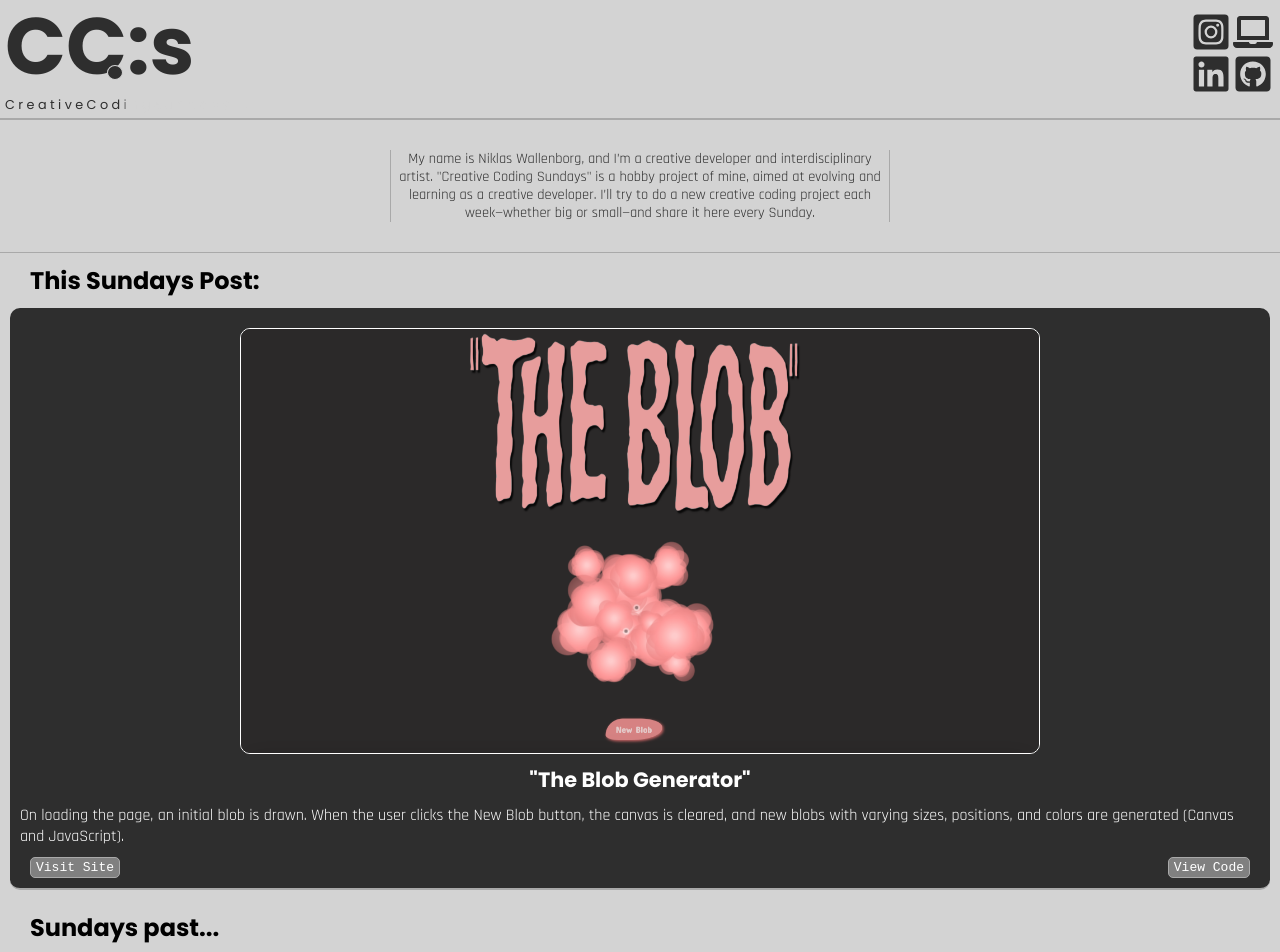
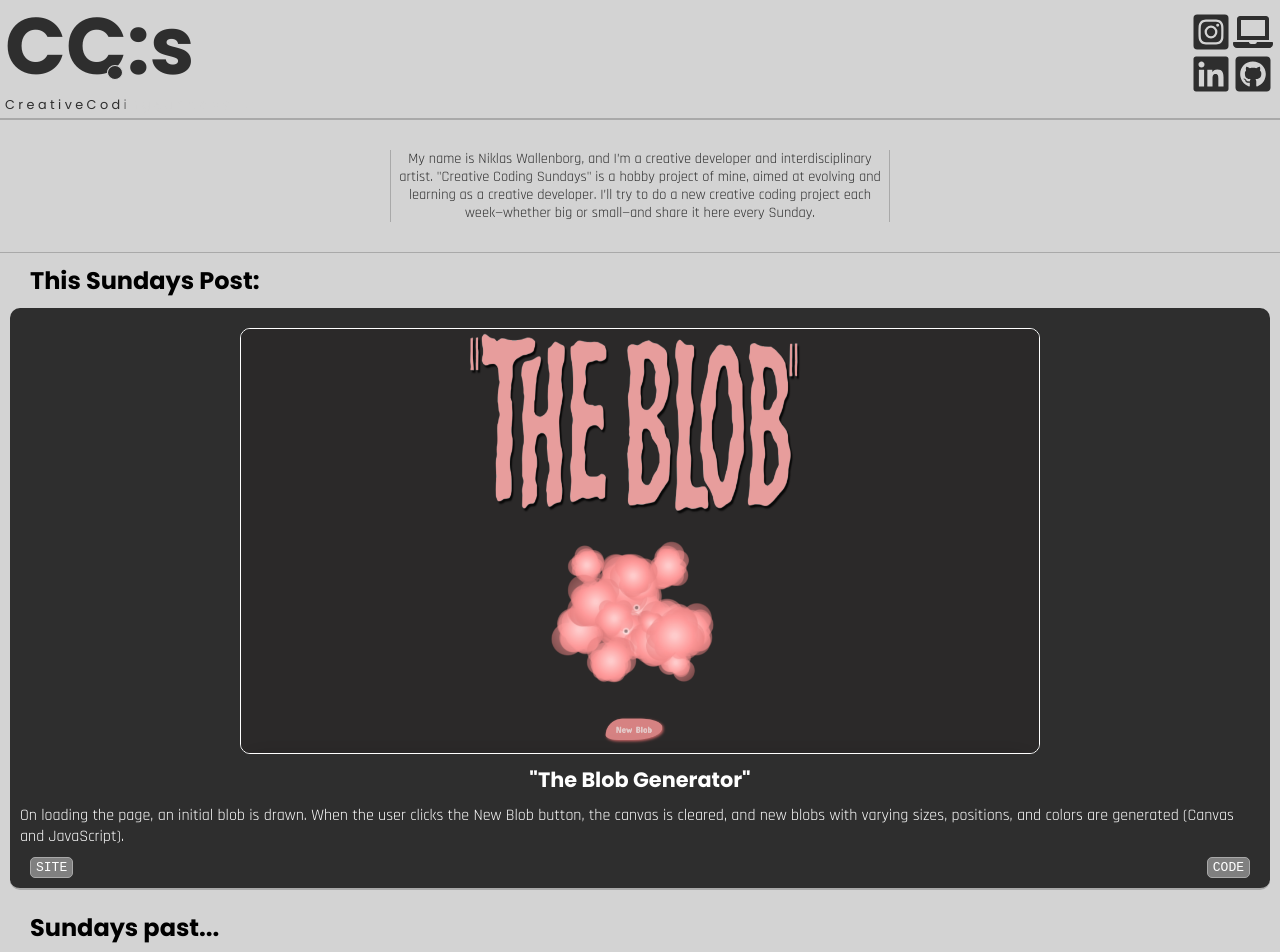
Before and after one commit to Wallenborg/CC-s, a React (Vite) app: page / in a window 1280 px wide. Shown: the top 952 px of the page. Built offline with nearby package versions, Linux system fonts and the light colour scheme.

Commit message:
add text on link newest page

```diff
--- a/src/components/new-page-box/NewPageBox.jsx
+++ b/src/components/new-page-box/NewPageBox.jsx
@@ -15,7 +15,7 @@ export default function NewPageBox({ post }) {
           target="_blank"
           rel="noopener noreferrer"
         >
-          Visit Site
+          SITE
         </a>
         <a
           className="new-page-link"
@@ -23,7 +23,7 @@ export default function NewPageBox({ post }) {
           target="_blank"
           rel="noopener noreferrer"
         >
-          View Code
+          CODE
         </a>
       </div>
     </div>
```
